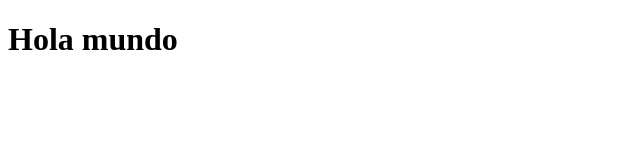
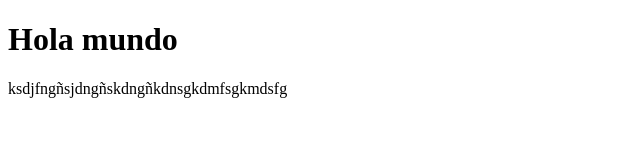
Before and after one commit to fernandaMacias173/practica, a plain HTML site: page index.html in a window 1280 px wide. Shown: the whole page, without its empty margins (0-640 px from the left). Drawn offline with Linux system fonts and the light colour scheme.

Commit message:
Hsdfgdsfgdsf

```diff
--- a/index.html
+++ b/index.html
@@ -7,5 +7,6 @@
 </head>
 <body>
     <h1>Hola mundo</h1>
+    ksdjfngñsjdngñskdngñkdnsgkdmfsgkmdsfg
 </body>
 </html>
```
